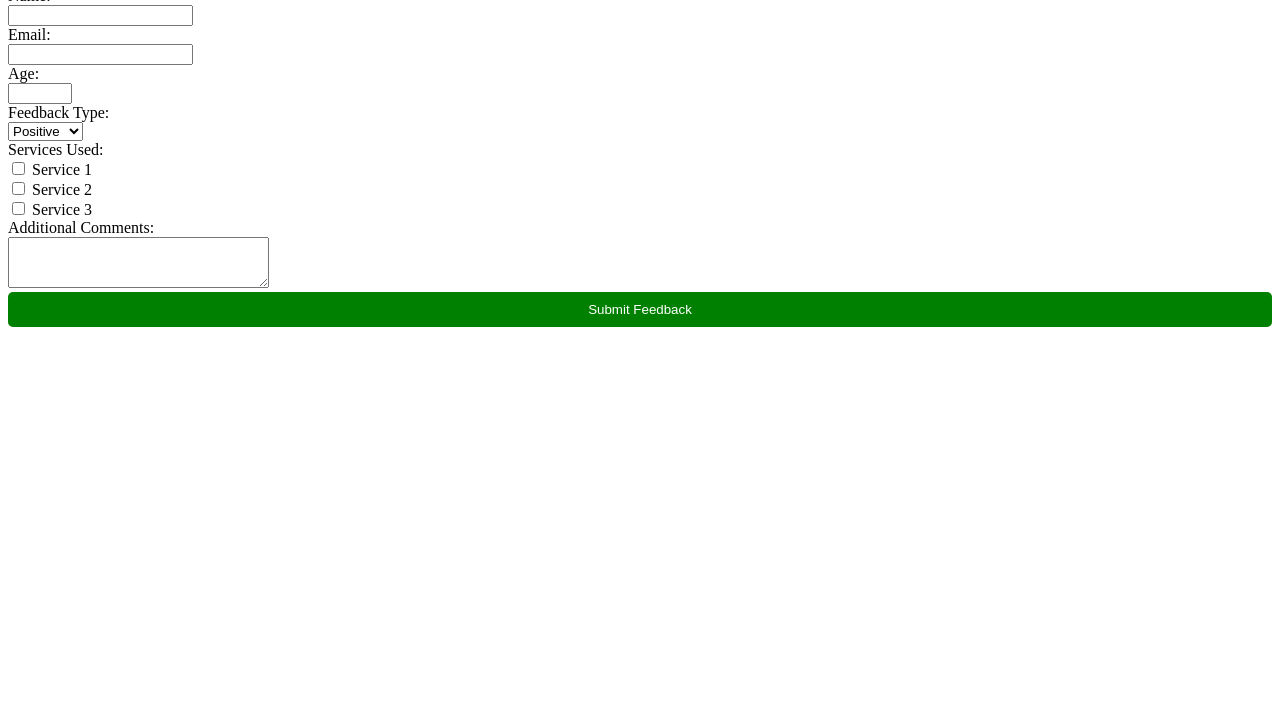
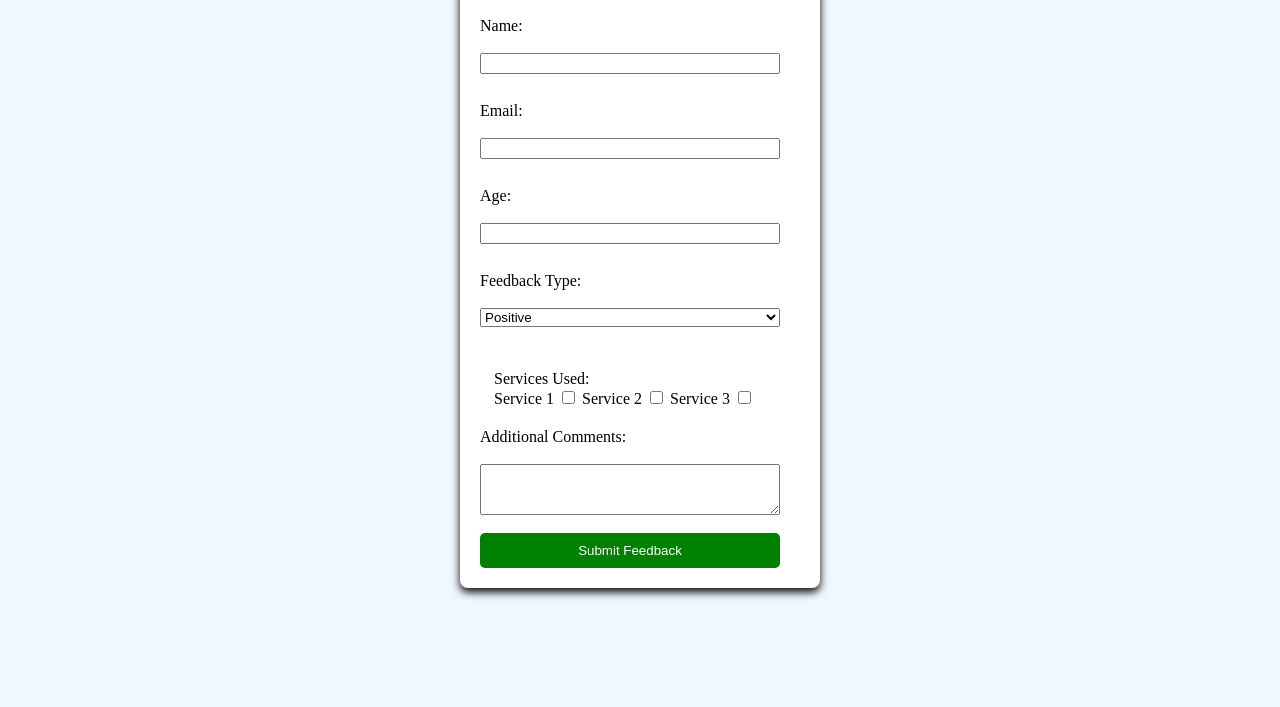
Before and after one commit to lyndsielane/html-css-surveyform, a plain HTML site: page index.html in a window 1280 px wide. Shown: the part 93-800 px from the top of the page. Drawn offline with Linux system fonts and the light colour scheme.

Commit message:
content-styled

```diff
--- a/index.html
+++ b/index.html
@@ -7,6 +7,7 @@
     <link rel="stylesheet" href="./style.css" />
   </head>
   <body>
+    <div class="container">
       <h1>Feedback Survey Form</h1>
       <form>
         <label for="Name">Name:</label><br />
@@ -21,18 +22,36 @@
           <option value="neutral">Neutral</option>
           <option value="negative">Negative</option></select
         ><br />
+        <fieldset>
           <label for="services">Services Used:</label><br />
-      <input type="checkbox" id="service1" name="service1" value="service" />
-      <label for="service1">Service 1</label><br />
-      <input type="checkbox" id="service2" name="service2" value="service" />
-      <label for="service2">Service 2</label><br />
-      <input type="checkbox" id="service3" name="service3" value="service" />
-      <label for="service1">Service 3</label><br />
+          <label for="service1">Service 1</label>
+          <input
+            type="checkbox"
+            id="service1"
+            name="service1"
+            value="service"
+          />
+          <label for="service2">Service 2</label>
+          <input
+            type="checkbox"
+            id="service2"
+            name="service2"
+            value="service"
+          />
+          <label for="service1">Service 3</label>
+          <input
+            type="checkbox"
+            id="service3"
+            name="service3"
+            value="service"
+          />
+        </fieldset>
         <label for="comments" id="comments" name="comments"
           >Additional Comments:</label
         ><br />
         <textarea name="comments" rows="3" cols="30"></textarea><br />
         <button type="button">Submit Feedback</button>
       </form>
+    </div>
   </body>
 </html>
--- a/style.css
+++ b/style.css
@@ -1,5 +1,30 @@
 h1 {
   text-align: center;
+}
+
+body {
+  margin: 0;
+  padding: 0;
+  background-color: aliceblue;
+}
+
+form {
+  display: flex;
+  flex-direction: column;
+  padding-right: 20px;
+}
+
+label {
+  margin-top: 10px;
+}
+
+.container {
+  margin: auto;
+  padding: 20px;
+  max-width: fit-content;
+  background-color: white;
+  border-radius: 8px;
+  box-shadow: 0 4px 8px;
 }
 
 button {
@@ -10,3 +35,12 @@ button {
   padding: 10px 40px;
   width: 100%;
 }
+
+fieldset {
+  border: none;
+  margin-top: 20px;
+}
+
+#service1 #service2 #service3 {
+  display: inline-block;
+}
```
Lines whose indentation alone changed are shown as unchanged.
